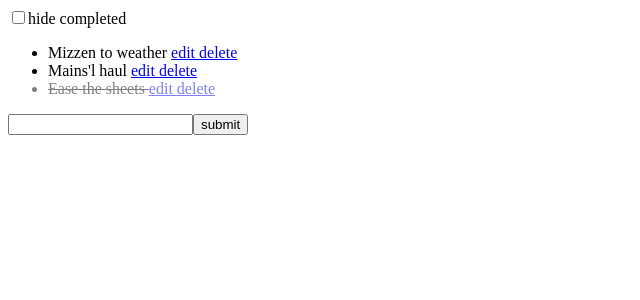
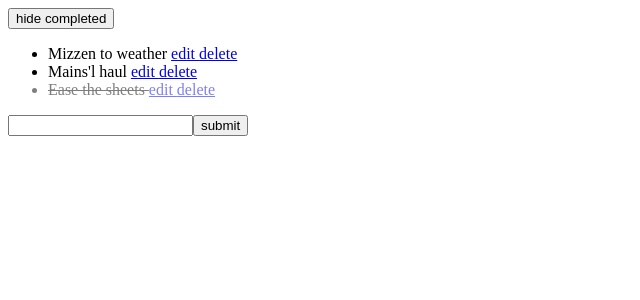
Before and after one commit to garden-nomes/vue-todo, a Vue app: page / in a window 1280 px wide. Shown: the top 300 px of the page, without its empty margins (0-640 px from the left). Built offline with nearby package versions, Linux system fonts and the light colour scheme.

Commit message:
use button instead of check box

```diff
--- a/src/components/TodoList.vue
+++ b/src/components/TodoList.vue
@@ -1,7 +1,11 @@
 <template>
   <div class="todo-list">
-    <input id="hide-completed" type="checkbox" v-model="hideCompleted" />
-    <label for="hide-completed">hide completed</label>
+    <button type="button" v-if="hideCompleted" @click="hideCompleted = false">
+      show completed
+    </button>
+    <button type="button" v-else @click="hideCompleted = true">
+      hide completed
+    </button>
     <ul>
       <TodoItem
         v-for="todo in (hideCompleted ? activeTodos : sortedTodos)"
```
